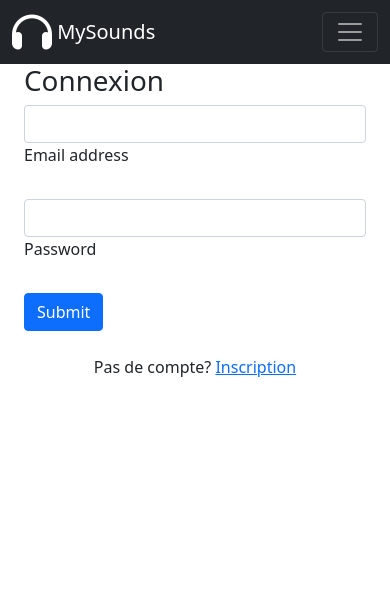
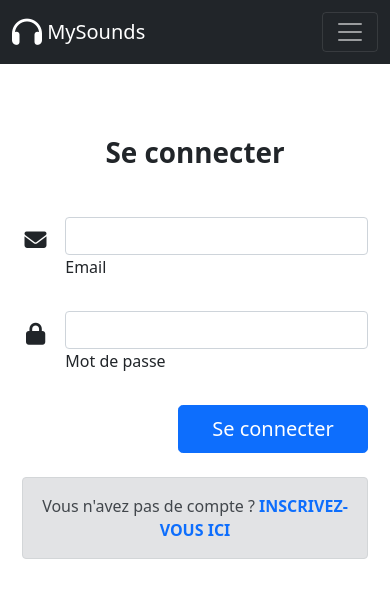
Before and after one commit to FiestyFalconer/MySounds, a PHP site: page /connexion.php in a window 390 px wide. Shown: the top 598 px of the page. Run offline with PHP 8.4, Linux system fonts and the light colour scheme; the visitor is signed in with stand-in values (Sample User, id 1).

Commit message:
Changement du style de la page d'inscription et de connexion
Modification de la navbar

Page d'inscription et de connexion responsive

Séparation du style lier à la navbar dans un fichier appeler navbar.css

```diff
--- a/src/connexion.php
+++ b/src/connexion.php
@@ -22,13 +22,13 @@ if ($submit == "submit") {
                 header("Location: ../src/index.php");
             } else {
                 $_SESSION['idUser'] = "";
-                $messageErreur = '<div class="alert alert-warning" role="alert">Email ou mot de passe incorrect</div>';
+                $messageErreur = '<div class="alert alert-warning text-center" role="alert">Email ou mot de passe incorrect</div>';
             }
         } else {
-            $messageErreur = '<div class="alert alert-warning" role="alert">Email ou mot de passe incorrect</div>';
+            $messageErreur = '<div class="alert alert-warning text-center" role="alert">Email ou mot de passe incorrect</div>';
         }
     } else {
-        $messageErreur = '<div class="alert alert-warning" role="alert">Saisissez votre email et mot de passe</div>';
+        $messageErreur = '<div class="alert alert-warning text-center" role="alert">Saisissez votre email et mot de passe</div>';
     }
 }
 // var_dump($_SESSION['connected']);
@@ -48,45 +48,53 @@ if ($submit == "submit") {
     <link href="assets/fontawesome/css/solid.css" rel="stylesheet">
 
     <link rel="stylesheet" href="assets/bootstrap/css/bootstrap.css">
+    <link rel="stylesheet" href="css/navbar.css">
     <link rel="stylesheet" href="css/style.css">
 </head>
 
 <body>
     <header>
         <!--Navbar-->
-        <?=$commmonNav?>
+        <?= $commmonNav ?>
     </header>
-    <main class="container">
-        <div class="container">
-            <h1>Connexion</h1>
+    <main class="container-fluid mainContainer mt-5">
+        <div class="d-flex flex-column justify-content-center text-black w-100">
+            <h1 class="text-center h1 fw-bold mt-4 mb-4">Se connecter</h1>
 
-            <form action="" method="post">
+            <?= $messageErreur ?>
 
-                <!-- Email input -->
-                <div class="form-outline mb-4">
-                    <input type="email" name="email" id="email" value="<?=$email?>" class="form-control" />
-                    <label class="form-label" for="email">Email address</label>
+            <form action="" method="post" class="py-4">
+
+                <div class="d-flex flex-row align-items-center mb-4">
+                    <i class="fas fa-envelope me-3 fa-fw mb-4 formIcon"></i>
+                    <div class="form-outline flex-fill mb-0">
+                        <input type="email" name="email" id="email" value="<?= $email ?>" class="form-control" />
+                        <label class="form-label" for="email">Email</label>
+                    </div>
                 </div>
 
-                <!-- Password input -->
-                <div class="form-outline mb-4">
-                    <input type="password" name="motDePasse" id="motDePasse" class="form-control" />
-                    <label class="form-label" for="motDePasse">Password</label>
+                <div class="d-flex flex-row align-items-center mb-4">
+                    <i class="fas fa-lock fa-lg me-3 fa-fw mb-4 formIcon"></i>
+                    <div class="form-outline flex-fill mb-0">
+                        <input type="password" name="motDePasse" id="motDePasse" class="form-control" />
+                        <label class="form-label" for="motDePasse">Mot de passe</label>
+                    </div>
                 </div>
 
-                <!-- Submit button -->
-                <button type="submit" name="submit" class="btn btn-primary btn-block mb-4" value="submit">Submit</button>
+                <div class="d-flex justify-content-center mb-3 mb-lg-4">
+                    <button type="submit" name="submit" class="btn btn-primary btn-lg submitBtn" value="submit">Se connecter</button>
+                </div>
 
-                <div class="text-center">
-                    <p>Pas de compte? <a href="#!"> Inscription</a></p>
+                <div class="container-fluid alert alert-heading alert-secondary text-center mt-4">
+                    <div>Vous n'avez pas de compte ?
+                        <strong><a href="inscription.php" class="text-decoration-none text-primary">INSCRIVEZ-VOUS ICI</a></strong>
+                    </div>
                 </div>
 
             </form>
         </div>
+    </main>
 
-        <?= $messageErreur ?>
-
-    </main>
     <script src="assets/bootstrap/js/bootstrap.js"></script>
 </body>
 
--- /dev/null
+++ b/src/css/navbar.css
@@ -0,0 +1,137 @@
+/* Navbar style*/
+nav
+{
+    margin: auto;
+}
+
+.nav-link
+{
+    font-size: 14px;
+}
+
+.navbarIcon
+{
+    font-size: 18px;
+}
+
+.form-control
+{
+ width: 100%
+}
+
+#navTitle
+{
+    width: 20%;
+}
+
+#navFirstUl
+{
+    width: 75%;
+    justify-content: center;
+}
+
+#navSecondUl
+{
+    width: 25%;
+}
+
+#search
+{
+    width: 30%;
+}
+
+
+@media only screen and (max-width: 1800px)
+{
+    #navFirstUl
+    {
+        width: 78%;
+    }
+
+    #navSecondUl
+    {
+        width: 22%;
+    }
+
+    #search
+    {
+        width: 40%;
+    }
+}
+
+@media only screen and (max-width: 1500px)
+{
+    #navFirstUl
+    {
+        width: 74%;
+    }
+
+    #navSecondUl
+    {
+        width: 26%;
+    }
+
+    #search
+    {
+        width: 60%;
+    }
+}
+
+@media only screen and (max-width: 1300px)
+{
+    #navFirstUl
+    {
+        width: 72%;
+    }
+
+    #navSecondUl
+    {
+        width: 28%;
+    }
+
+    #search
+    {
+        width: 60%;
+    }
+
+    #navTitle
+    {
+        width: 12.5%;
+    }
+}
+
+@media only screen and (max-width: 1140px)
+{
+    #navTitle
+    {
+        width: 20%;
+    }
+
+    #navFirstUl
+    {
+        width: 100%;
+    }
+
+    #navSecondUl
+    {
+        width: 100%;
+    }
+
+    #search
+    {
+        width: 70%;
+    }
+}
+
+@media only screen and (max-width: 600px)
+{
+    #navTitle
+    {
+        width: 30%;
+    }
+
+    #search
+    {
+        width: 80%;
+    }
+}
--- a/src/css/style.css
+++ b/src/css/style.css
@@ -1,153 +1,54 @@
-/* Navbar style*/
-nav
+/*Page inscription*/
+.formIcon
 {
+    font-size: 22px;
+}
+
+.mainContainer
+{
+    width: 35%;
     margin: auto;
 }
 
-.nav-link
+.submitBtn
 {
-    font-size: 14px;
+    width: 40%;
+    margin-left: auto;
 }
 
-.fa-xl
+@media only screen and (max-width: 1920px)
 {
-    font-size: 18px;
-}
-
-.form-control
-{
- width: 100%
-}
-
-#navTitle
-{
-    width: 10%;
-}
-
-#navFirstUl
-{
-    width: 75%;
-}
-
-#navSecondUl
-{
-    width: 15%;
-}
-
-#search
-{
-    width: 50%;
-}
-
-@media only screen and (max-width: 2130px)
-{
-    #navFirstUl
-    {
-        width: 82%;
-    }
-
-    #navSecondUl
-    {
-        width: 18%;
-    }
-
-    #search
-    {
-        width: 50%;
-    }
-}
-
-@media only screen and (max-width: 1800px)
-{
-    #navFirstUl
-    {
-        width: 78%;
-    }
-
-    #navSecondUl
-    {
-        width: 22%;
-    }
-
-    #search
+    .mainContainer
     {
         width: 55%;
     }
 }
 
-@media only screen and (max-width: 1500px)
+@media only screen and (max-width: 1450px)
 {
-    #navFirstUl
-    {
-        width: 74%;
-    }
-
-    #navSecondUl
-    {
-        width: 26%;
-    }
-
-    #search
-    {
-        width: 60%;
-    }
-}
-
-@media only screen and (max-width: 1300px)
-{
-    #navFirstUl
-    {
-        width: 72%;
-    }
-
-    #navSecondUl
-    {
-        width: 28%;
-    }
-
-    #search
-    {
-        width: 60%;
-    }
-
-    #navTitle
-    {
-        width: 12.5%;
-    }
-}
-
-@media only screen and (max-width: 1140px)
-{
-    #navTitle
-    {
-        width: 20%;
-    }
-
-    #navFirstUl
-    {
-        width: 100%;
-    }
-
-    #navSecondUl
-    {
-        width: 100%;
-    }
-
-    #search
+    .mainContainer
     {
         width: 70%;
     }
 }
 
-@media only screen and (max-width: 600px)
+@media only screen and (max-width: 1141px)
 {
-    #navTitle
-    {
-        width: 30%;
-    }
-
-    #search
+    .mainContainer
     {
         width: 80%;
     }
 }
+
+@media only screen and (max-width: 600px)
+{
+    .mainContainer
+    {
+        width: 95%;
+    }
+
+    .submitBtn
+    {
+        width: 55%;
+    }
+}
--- a/src/index.php
+++ b/src/index.php
@@ -26,6 +26,7 @@
     <link href="assets/fontawesome/css/solid.css" rel="stylesheet">
 
     <link rel="stylesheet" href="assets/bootstrap/css/bootstrap.css">
+    <link rel="stylesheet" href="css/navbar.css">
     <link rel="stylesheet" href="css/style.css">
 </head>
 
--- a/src/navBar.php
+++ b/src/navBar.php
@@ -8,11 +8,11 @@
 {
     $userNav = '
     <li class="nav-item mx-2">
-        <a class="nav-link active" aria-current="page" href="deconnexion.php"><i class="fa-solid fa-right-from-bracket fa-xl"></i> Déconnexion</a>
+        <a class="nav-link active" aria-current="page" href="deconnexion.php"><i class="fa-solid fa-right-from-bracket navbarIcon"></i> Déconnexion</a>
     </li>
 
     <li class="nav-item mx-2">
-        <a class="nav-link active" aria-current="page" href="profil.php"><i class="fa-solid fa-user fa-xl"></i> Profil</a>
+        <a class="nav-link active" aria-current="page" href="profil.php"><i class="fa-solid fa-user navbarIcon"></i> Profil</a>
     </li>
     ';
 
@@ -21,7 +21,7 @@
     {
         $adminNav = '
         <li class="nav-item mx-1">
-            <a class="nav-link active" aria-current="page" href="musiquesAdmin.php"><i class="fa-solid fa-hammer fa-xl"></i> Liste des musiques</a>
+            <a class="nav-link active" aria-current="page" href="musiquesAdmin.php"><i class="fa-solid fa-hammer navbarIcon"></i> Liste des musiques</a>
         </li>';
     }
 }
@@ -30,11 +30,11 @@
     /* Affiche uniquement si l'utilisateur n'est pas connecter */
     $userNav = '
     <li class="nav-item mx-2">
-        <a class="nav-link active" aria-current="page" href="inscription.php"><i class="fa-solid fa-user-plus fa-xl"></i> Inscription</a>
+        <a class="nav-link active" aria-current="page" href="inscription.php"><i class="fa-solid fa-user-plus navbarIcon"></i> Inscription</a>
     </li>
 
     <li class="nav-item mx-2">
-        <a class="nav-link active" aria-current="page" href="connexion.php"><i class="fa-solid fa-arrow-right-to-bracket fa-xl"></i> Connexion</a>
+        <a class="nav-link active" aria-current="page" href="connexion.php"><i class="fa-solid fa-arrow-right-to-bracket navbarIcon"></i> Connexion</a>
     </li>
     ';
 }
@@ -43,7 +43,8 @@
 $commmonNav = '
 <nav class="navbar navbar-expand-lg navbar-dark bg-dark">
     <div class="container-fluid">
-        <a class="navbar-brand my-1" id="navTitle" href="index.php"><i class="fa-2xl fa-solid fa-headphones"></i> MySounds</a>
+
+        <a class="navbar-brand my-1" id="navTitle" href="index.php"><i class="fa-xl fa-solid fa-headphones"></i> MySounds</a>
 
         <button class="navbar-toggler" type="button" data-bs-toggle="collapse" data-bs-target="#navbarSupportedContent" aria-controls="navbarSupportedContent" aria-expanded="false" aria-label="Toggle navigation">
             <span class="navbar-toggler-icon"></span>
@@ -53,7 +54,7 @@
 
             <ul class="navbar-nav me-auto mb-lg-0" id="navFirstUl">
                 <li class="nav-item mx-1">
-                    <a class="nav-link active" aria-current="page" href="index.php"><i class="fa-solid fa-house fa-xl"></i> Accueil</a>
+                    <a class="nav-link active" aria-current="page" href="index.php"><i class="fa-solid fa-house navbarIcon"></i> Accueil</a>
                 </li>
 
                 '.$adminNav.'
```
Also changed, not shown: src/inscription.php (+17 -24 lines).
